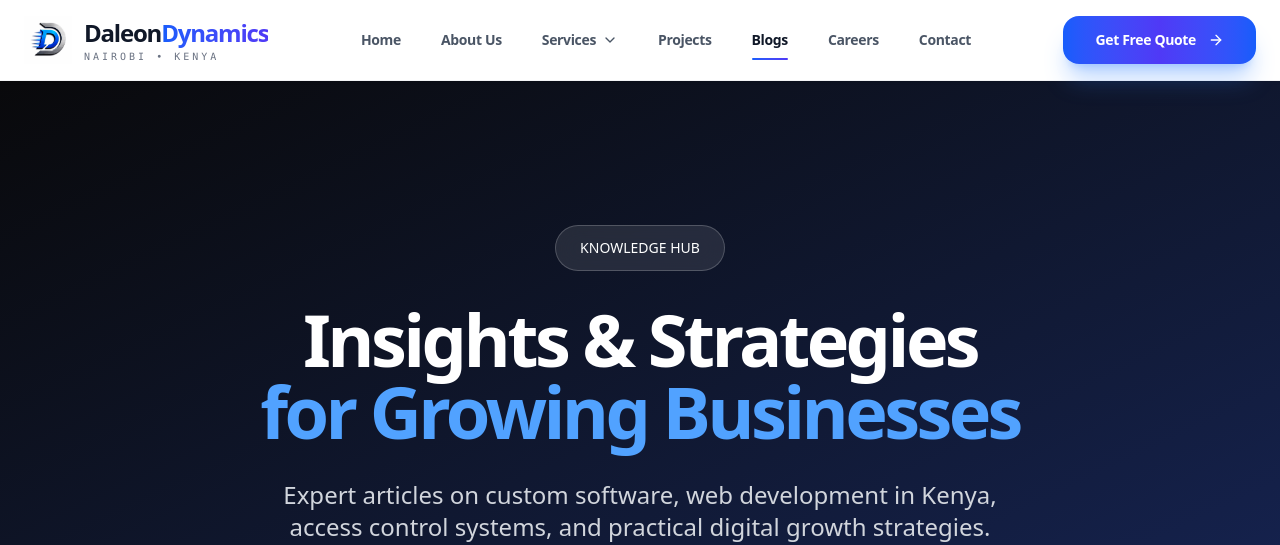
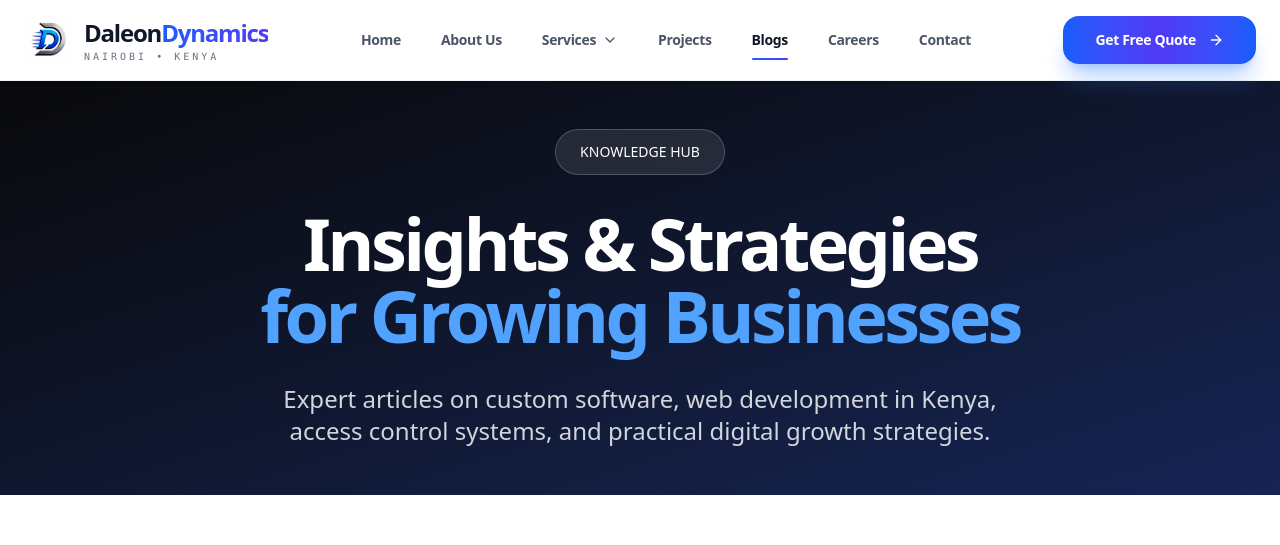
Before and after one commit to danielsdgg/daleon-next, a Next.js app: page /blogs in a window 1280 px wide. Shown: the top 545 px of the page. Built offline with nearby package versions, Linux system fonts and the light colour scheme.

Commit message:
blogs refining - titles & seo purposes

```diff
--- a/app/blog/[slug]/page.tsx
+++ b/app/blog/[slug]/page.tsx
@@ -136,10 +136,11 @@ export async function generateMetadata({ params }: { params: Promise<{ slug: str
     };
   }
 
-  // Optimized shorter title (under 65 characters)
-  const optimizedTitle = post.title.length > 65
-    ? post.title.substring(0, 62) + "..."
-    : post.title;
+  // Shorten title to under 65 characters (Google best practice)
+  let optimizedTitle = post.title;
+  if (post.title.length > 65) {
+    optimizedTitle = post.title.substring(0, 62) + "...";
+  }
 
   return {
     title: optimizedTitle,
--- a/app/blogs/page.tsx
+++ b/app/blogs/page.tsx
@@ -69,7 +69,7 @@ const Blogs = () => {
   return (
     <div className="min-h-screen bg-white">
       {/* Hero */}
-      <section className="bg-gradient-to-br from-zinc-950 to-blue-950 text-white py-28 lg:py-36">
+      <section className="bg-gradient-to-br from-zinc-950 to-blue-950 text-white py-8 lg:py-12">
         <div className="max-w-5xl mx-auto px-6 text-center">
           <div className="inline-flex items-center gap-3 bg-white/10 backdrop-blur-md px-6 py-3 rounded-full text-sm font-medium mb-8 border border-white/20">
             KNOWLEDGE HUB
```
